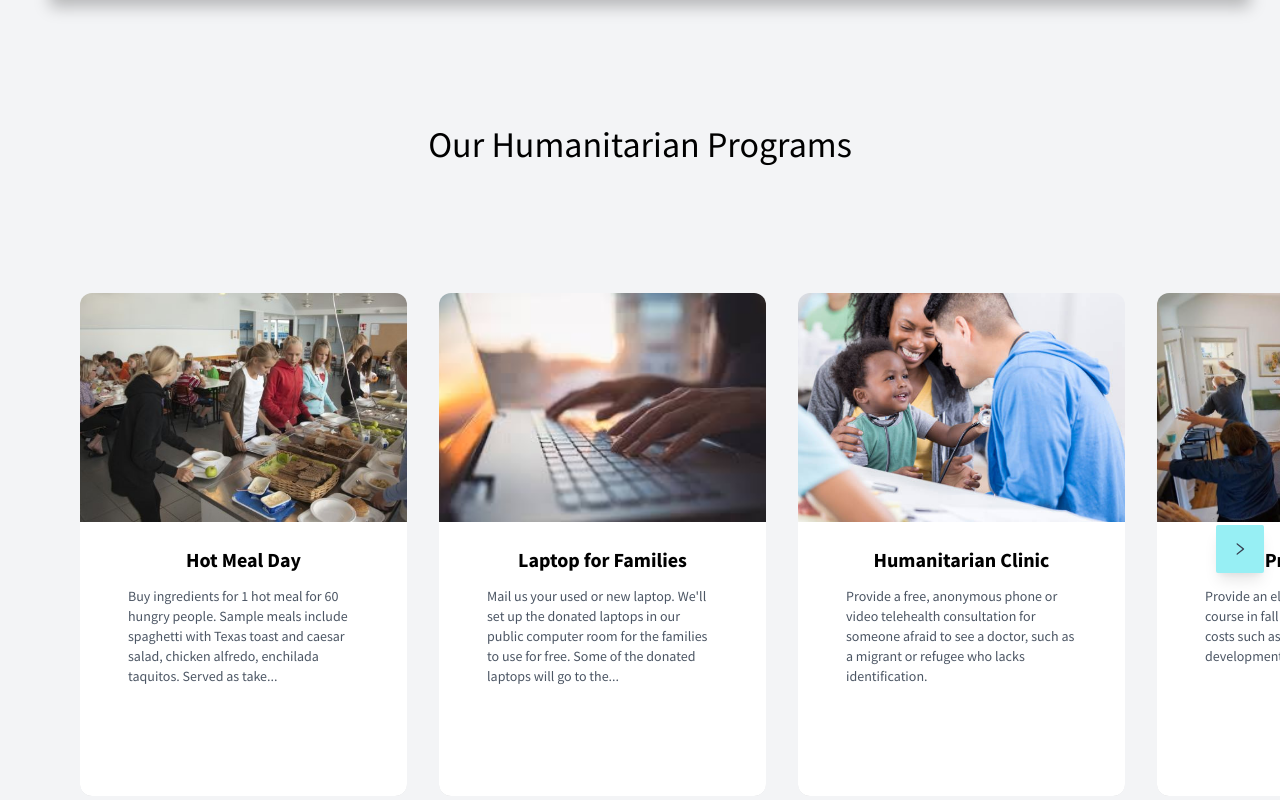
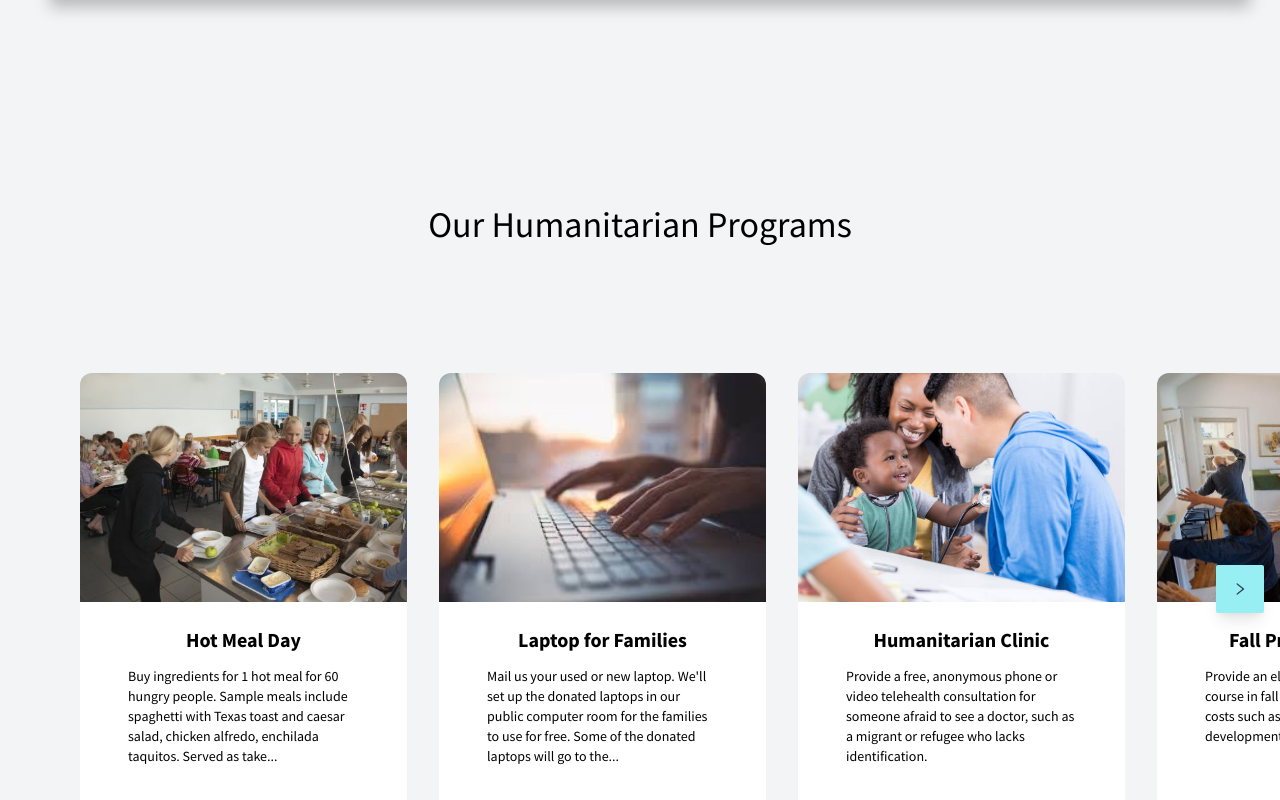
Before and after one commit to margaritahumanitarian/helpafamily, a Next.js app: page / in a window 1280 px wide. Shown: the part 1360-2160 px from the top of the page. Built offline with nearby package versions, Linux system fonts and the light colour scheme.

Commit message:
fix card color in dark mode

```diff
--- a/components/Card.js
+++ b/components/Card.js
@@ -44,7 +44,7 @@ function Card({
             simulateHover ? 'w-full' : 'w-0'
           } my-1 group-hover:w-full`}
         />
-        <div className="flex-1 font-normal leading-5 text-gray-600 px-6">
+        <div className="flex-1 font-normal leading-5 px-6">
           {paragraphs?.slice(0, 1)?.map((paragraph, index) => (
             <CardParagraph key={index}>
               {paragraph?.length > 170
--- a/components/CardsLayout.js
+++ b/components/CardsLayout.js
@@ -8,7 +8,7 @@ export default function CardsLayout({ children, description }) {
   const { hasItemsOnLeft, hasItemsOnRight, scrollRight, scrollLeft } =
     usePosition(ref);
   return (
-    <div className="w-full pb-20 relative overflow-hidden card-layout">
+    <div className="w-full py-20 relative overflow-hidden card-layout">
       <h2 className="pb-20 text-3xl md:text-4xl z-10 text-center">
         {description}
       </h2>
--- a/components/HotMealDaySection.js
+++ b/components/HotMealDaySection.js
@@ -17,7 +17,7 @@ function HotMealDaySection() {
     });
   return (
     <div className="px-0 py-0 md:px-10 md:py-32 hot-meal-day relative overflow-hidden">
-      <SVGHotMealDaySectionBackground className="absolute w-full right-6 -top-1/3 z-0" />
+      <SVGHotMealDaySectionBackground className="absolute w-full right-0 -top-1/3 z-0" />
       <div
         className={`w-lg p-5 lg:p-5 section-box z-10 ${cardsBackgroundColor}`}
       >
```
